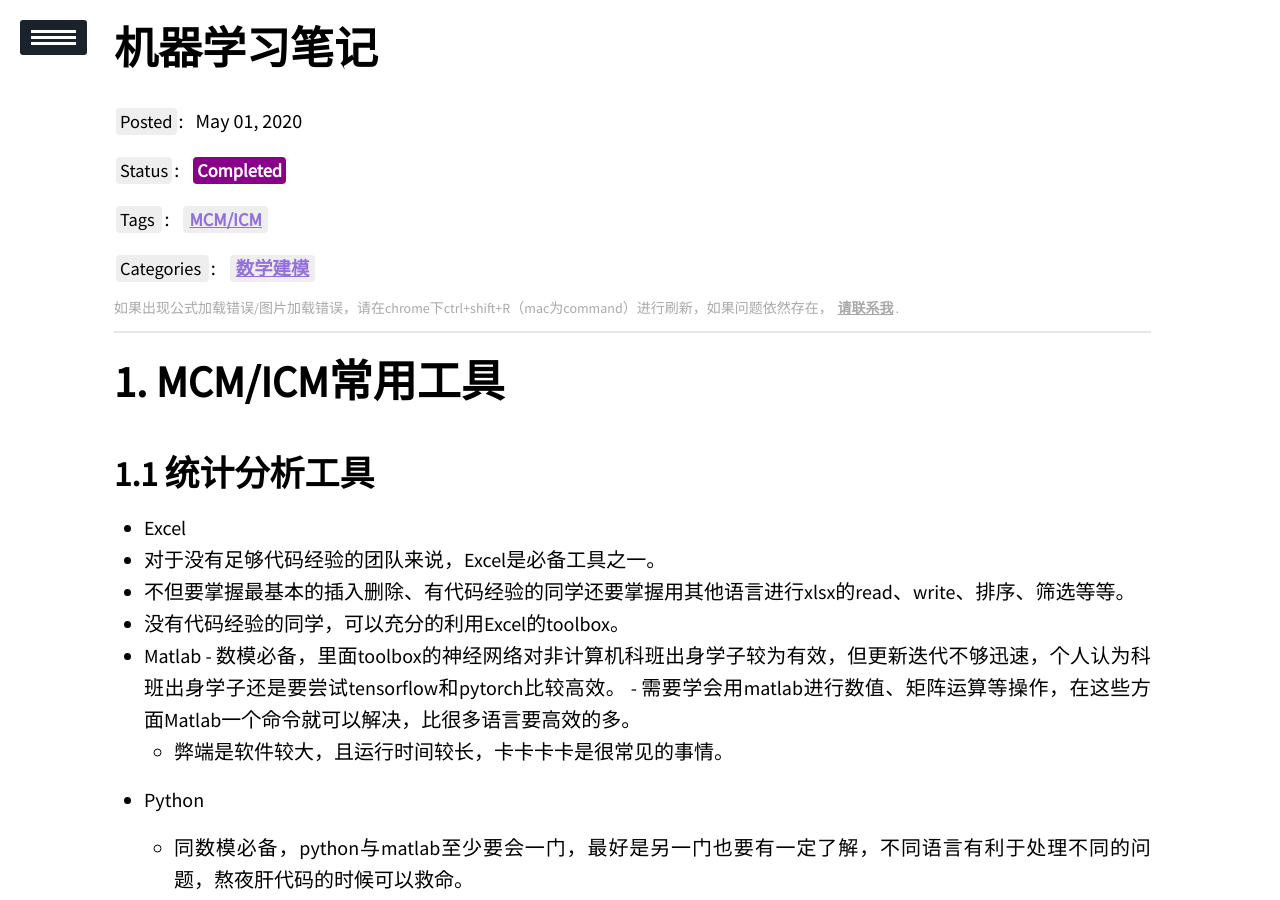
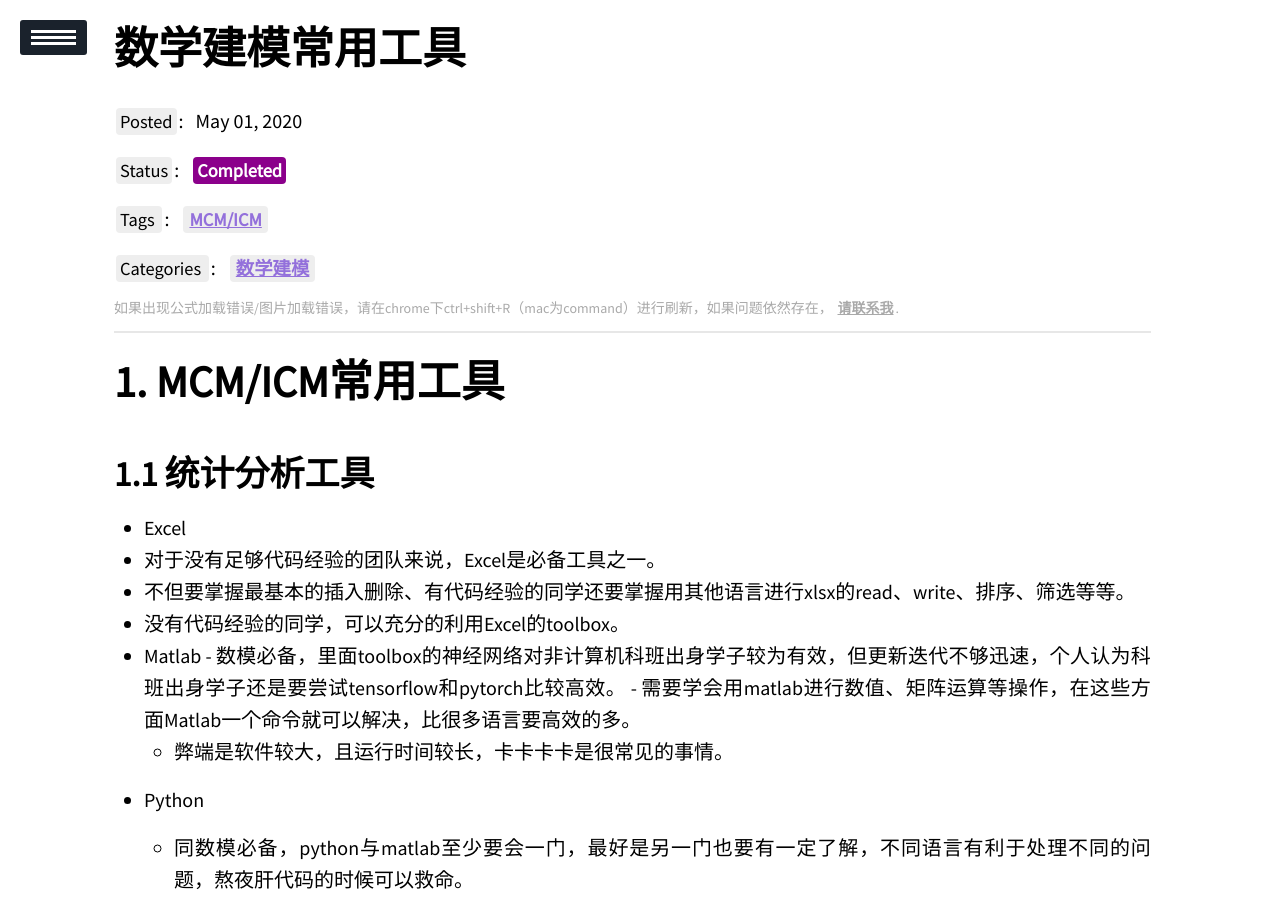
Before and after one commit to WangXiCindy/wangxicindy.github.io, a Jekyll site: the page built from _posts/2020-5-1-数学建模常用工具.md, in a window 1280 px wide and 900 px high. Built offline with Jekyll 4.4.1, drawn with Linux system fonts in a browser that asks for light colours; our own code applies the rules of GitHub Pages for plain Markdown files; a script that is not in the unit is left out.

Commit message:
Update 2020-5-1-数学建模常用工具.md

```diff
--- a/_posts/2020-5-1-数学建模常用工具.md
+++ b/_posts/2020-5-1-数学建模常用工具.md
@@ -1,5 +1,5 @@
 ---
-title: 机器学习笔记
+title: 数学建模常用工具
 status: Completed
 commentable: false
 Edit: 2020-5-10
```
